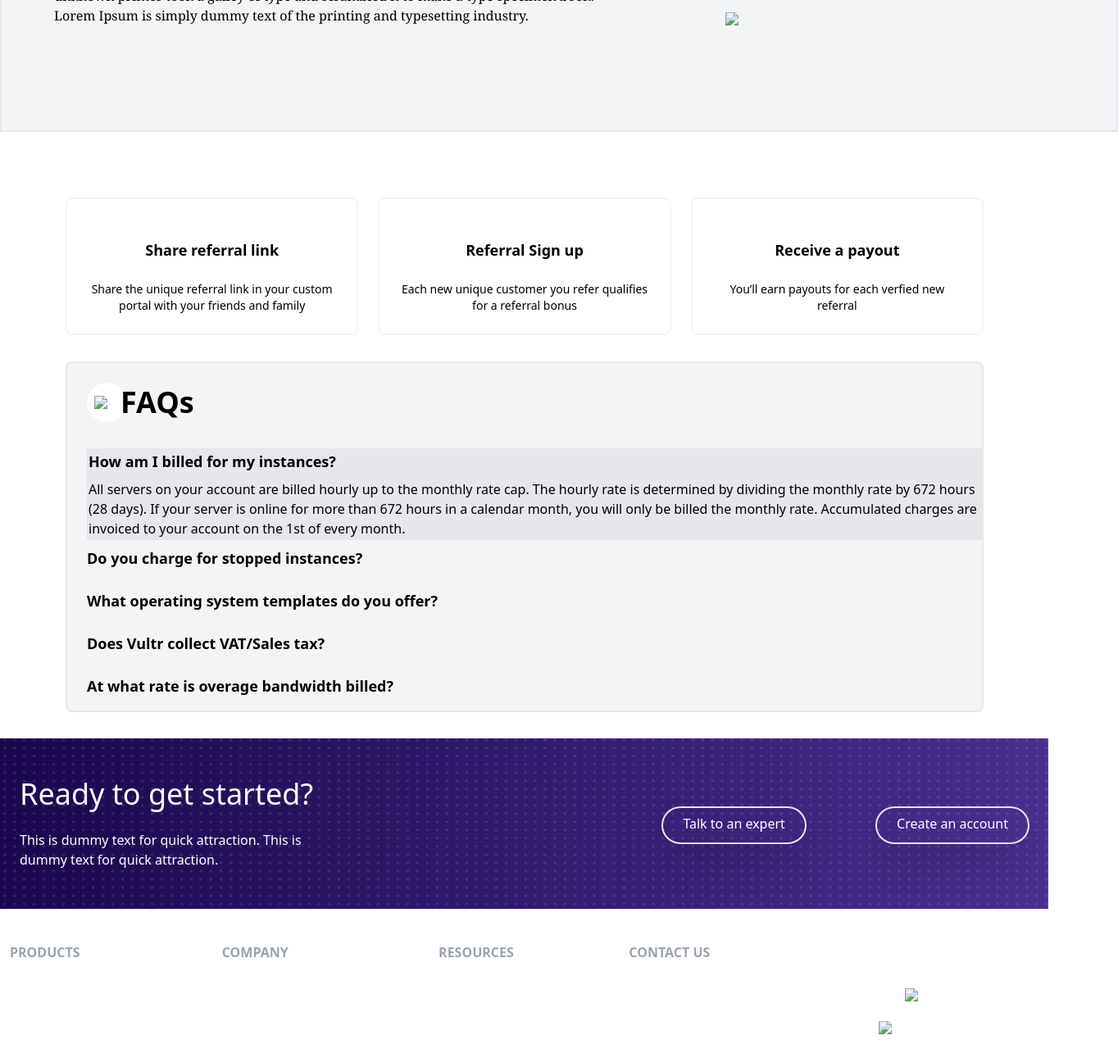
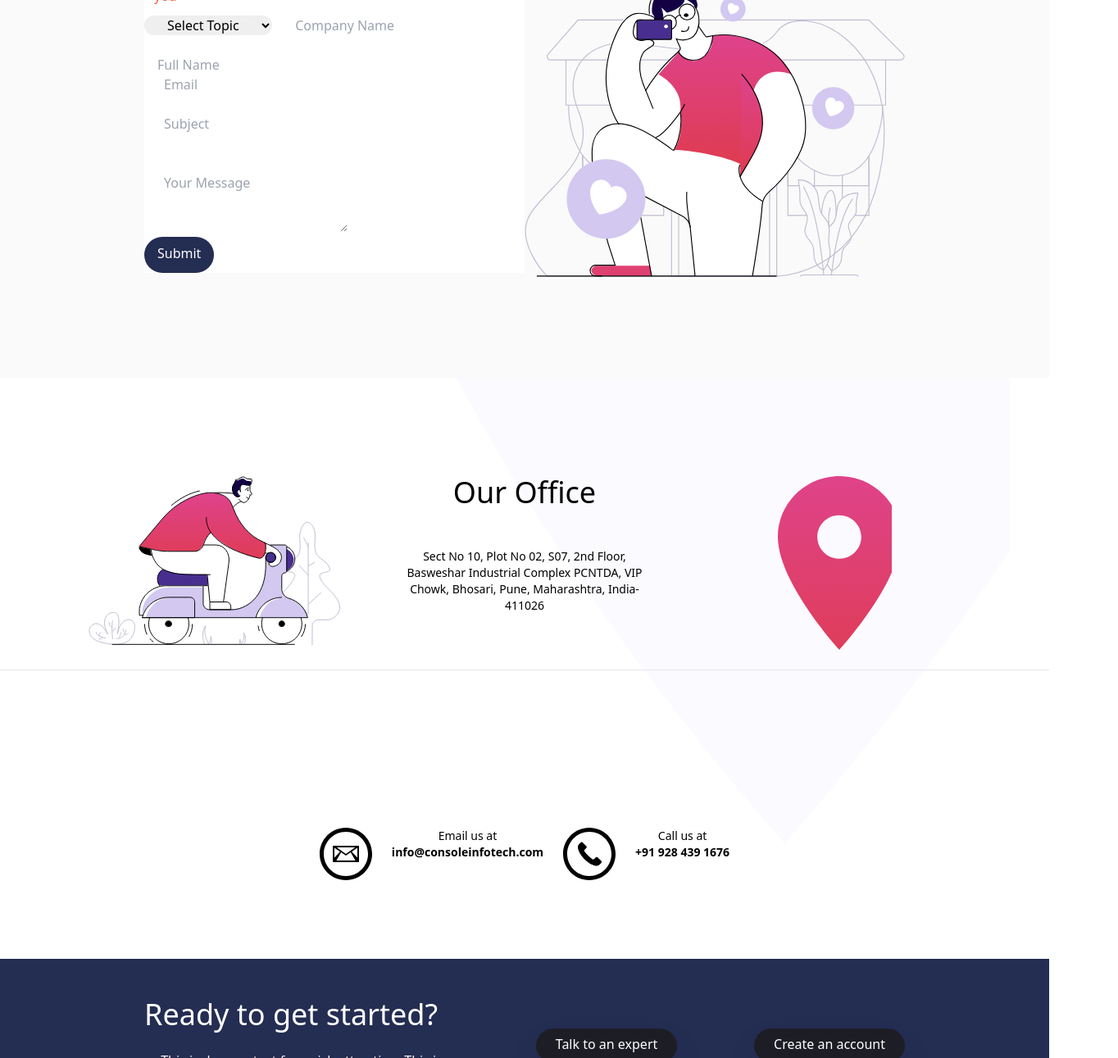
Before and after one commit to Akshay-Limkar/popson.co, a website: page index.html in a window 1280 px wide. Shown: the part 311-1602 px from the top of the page at 82% size, 1364 px wide, since content can reach past the window. Drawn offline with nearby package versions, Linux system fonts and the light colour scheme; files whose address does not match are found by name.

Commit message:
Add files via upload

```diff
--- a/index.html
+++ b/index.html
@@ -1,43 +1,44 @@
 <!DOCTYPE html>
 <html lang="en">
-
   <head>
-  <meta charset="UTF-8">
-  <meta http-equiv="X-UA-Compatible" content="IE=edge">
-  <meta name="viewport" content="width=device-width, initial-scale=1.0">
-  <script src="https://cdn.tailwindcss.com"></script>
-  <link rel="preconnect" href="./css/main.css">
+    <meta charset="UTF-8" />
+    <meta http-equiv="X-UA-Compatible" content="IE=edge" />
+    <meta name="viewport" content="width=device-width, initial-scale=1.0" />
+    <link rel="stylesheet" href="css/main.css" />
+    <title>Popson Web Page</title>
     <link rel="preconnect" href="https://fonts.googleapis.com">
 <link rel="preconnect" href="https://fonts.gstatic.com" crossorigin>
-  <link
-    href="https://fonts.googleapis.com/css2?family=Poppins:ital,wght@0,200;0,300;0,400;0,500;0,700;1,100;1,300&display=swap"
-    rel="stylesheet">
-  <title>popson.co</title>
+<link href="https://fonts.googleapis.com/css2?family=Poppins:ital,wght@1,300;1,500&display=swap" rel="stylesheet">
   </head>
-
     <body>
     <!-- Navbar -->
-  <nav class="relative container font-bold mb-0 mx-auto p-6">
+    <nav class="relative container font-bold mx-auto p-6">
       <!-- Flex container -->
       <div class="flex items-center justify-between">
         <!-- Logo -->
-      <div>
-        <img src="Img/Frame.svg" alt="Logo" />
+        <div class="pt-2 hover:text-brightRed font-bold text-darkGrayishBlue">
+          <img src="img/img-5.svg" alt="" />
+          <text class="font-bold font-poppins">popson.co</text>
         </div>
         <!-- Menu Items -->
-      <div class="space-x-20">
-        <a href="#" class="cursor-pointer hover:text-gray-400">Products</a>
-        <a href="#" class="cursor-pointer hover:text-gray-400">Features</a>
-        <a href="#" class="cursor-pointer hover:text-gray-400">Pricing</a>
-        <a href="#" class="cursor-pointer hover:text-gray-400">About us</a>
+        <div class="hidden space-x-6 md:flex">
+          <a href="#" class="hover:text-darkGrayishBlue">Products</a>
+          <a href="#" class="hover:text-darkGrayishBlue">Features</a>
+          <a href="#" class="hover:text-darkGrayishBlue">Pricing</a>
+          <a href="#" class="hover:text-darkGrayishBlue">About us</a>
         </div>
         <!-- Button -->
-      <a href="#"
-        class="hidden md:block p-3 px-6 pt-2 text-white bg-blue-900 rounded-full baseline hover:bg-blue-500">Sign in/
-        Sign up</a>
+        <a
+          href="#"
+          class="hidden md:block p-3 px-6 pt-2 text-white bg-darkBlue rounded-full baseline hover:bg-veryDarkBlue md:block"
+          >Sign in/ Sign up</a
+        >
 
         <!-- Hamburger Icon -->
-      <button id="menu-btn" class="block hamburger md:hidden focus:outline-none">
+    <button
+          id="menu-btn"
+          class="block hamburger md:hidden focus:outline-none"
+        >
           <span class="hamburger-top"></span>
           <span class="hamburger-middle"></span>
           <span class="hamburger-bottom"></span>
@@ -46,7 +47,9 @@
 
       <!-- Mobile Menu -->
       <div class="md:hidden">
-      <div id="menu" class="absolute flex-col cursor-pointer items-center hidden self-end py-8 mt-10 space-y-6 font-bold bg-white sm:w-auto sm:self-center
+        <div
+          id="menu"
+          class="absolute flex-col items-center hidden self-end py-8 mt-10 space-y-6 font-bold bg-white sm:w-auto sm:self-center
           left-6 right-6 drop-shadow-md">
           <a href="#">Product</a>
           <a href="#">Features</a>
@@ -55,277 +58,252 @@
         </div>
       </div>
     </nav>
-  <!-- Refferal and Img Section -->
-  <section>
+
+    <!-- Form and Img Section -->
+    <section class="bg-veryLightGray">
       <br />
       <!-- Flex Container -->
-    <div class="container flex flex-col-reverse items-center box-content
-      border-2 bg-gray-100 px-10 max-h-96 space-y-0 md:space-y-0 md:flex-row">
+      <div
+        class="container flex flex-col-reverse items-center px-6 mx-auto mt-10 space-y-0 md:space-y-0 md:flex-row"
+      >
         <!-- Left item -->
-      <div class="flex flex-col mt-10 mb-32 space-y-12 md:w-2/3">
-        <h1 class="max-w-md text-3xl font-bold mx-6 font-poppins text-center md:text-4xl md:text-left">
-          Referral Program
+        <div class="flex flex-col mb-32 space-y-12 md:w-1/2">
+          <h1
+            class="max-w-md text-3xl font-bold text-center md:text-4xl md:text-left"
+          >
+            Reach to us
           </h1>
-        <div class="">
-          <p class="flex flex-col space-y-12 mx-6 font-serif md:text-left">
-            Lorem Ipsum is simply dummy text of the printing and typesetting industry. Lorem Ipsum has been the
-            industry's standard dummy text ever since the 1500s, when an unknown printer took a galley of type and
-            scrambled it to make a type specimen book. Lorem Ipsum is simply dummy text of the printing and
-            typesetting industry.
+          <div class="box-content h-28 w-32 p-4
+          border-4 bg-white m4">
+          <p class="max-w-sm text-center text-brightRed p-3 md:text-left ">
+            Send us your query, we are happy to answer you
           </p>
+          <div class="container box-content h-28 w-32 p-4
+          border-4 bg-white m4">
+            <form>
+              <select class="flex-1 px-6 rounded-full focus:outline-none">
+                <option selected="selected">Select Topic</option>
+                <option value="">ABC</option>
+                <option value="">XYZ</option>
+                <option value="">MNO</option>
+              </select>
+              <input
+                type="text"
+                class="flex-1 px-6 rounded-full focus:outline-none"
+                name="compname"
+                placeholder="Company Name"
+              /><br /><br />
+              <input type="text" name="fullname" class="flex-1 px-4 rounded-full focus:outline-none" placeholder="Full Name" />
+              <input
+                type="email"
+                class="flex-1 px-6 rounded-full focus:outline-none "
+                name="emailID"
+                placeholder="Email"
+              /><br /><br />
+              <input
+                type="text"
+                class="flex-1 px-6 rounded-full focus:outline-none"
+                name="subject"
+                placeholder="Subject"
+              /><br /><br />
+              <textarea name="message" class="flex-2 px-12 p-6 pt-8 square-full focus:outline-none" placeholder="Your Message"></textarea>
+              <input
+                type="submit"
+                value="Submit"
+                class="hidden md:block p-3 px-4 pt-2 text-white bg-darkBlue rounded-full baseline hover:bg-veryDarkBlue md:block"
+              />
+            </div>
+            </form>
           </div>
         </div>
         <!-- Right item -->
-      <div class="flex flex-col space-y-12 md:w-1/2">
-        <img src="Img\Group 596.svg" class="w-80 mt-20 mx-28" />
+        <div class="flex flex-col mb-32 space-y-12 md:w-1/2">
+          <img src="img/img-1.svg" alt="" />
         </div>
       </div>
     </section>
+    <!-- Horizontal List -->
+    <section id="horizontallist">
+      <!-- Container to heading and testm blocks -->
+      <div class="max-w-6xl px-5 mx-auto text-center">
+        <!-- Horizontal Container -->
+        <div class="flex flex-col mt-24 md:flex-row md:space-x-6">
+          <!-- Scooter -->
+          <div class="flex flex-col items-center p-6 md:w-1/3">
+            <img src="img/img-4.svg" alt="" />
+          </div>
 
-  <!-- Second Container -->
-  <section id="Container">
-    <div class="max-w-6xl space-x-10 mx-20 mt-20 text-center">
-      <!-- Container -->
-      <div class="flex flex-col mt-8 md:flex-row md:space-x-6">
-        <!-- Container 1 -->
-        <div class="flex flex-col items-center box-content h-62
-          border-2 border-gray-100 bg-white m4 p-6 space-y-6 rounded-lg bg-veryLightGray md:w-1/3">
-          <img src="Img\Group 598.svg" alt="" />
-          <h5 class="text-lg font-bold">Share referral link</h5>
+          <!-- Office Address -->
+          <div class="hidden flex-col items-center p-6 md:flex md:w-1/3">
+            <h3 class="text-4xl">Our Office</h3>
+            <br /><br />
             <p class="text-sm">
-            Share the unique referral link in your custom portal with your friends and family
+              Sect No 10, Plot No 02, S07, 2nd Floor, Basweshar Industrial
+              Complex PCNTDA, VIP Chowk, Bhosari, Pune, Maharashtra,
+              India-411026
             </p>
           </div>
 
-        <!-- Container 2 -->
-        <div class="hidden flex-col items-center box-content h-62
-          border-2  border-gray-100 bg-white m4 p-6 space-y-6 rounded-lg bg-veryLightGray md:flex md:w-1/3">
-          <img src="Img\Group 46.svg" alt="" />
-          <h5 class="text-lg font-bold">Referral Sign up</h5>
-          <p class="text-sm text-darkGrayishBlue">
-            Each new unique customer you refer qualifies for a referral bonus
-          </p>
-        </div>
-
-        <!-- Container 3 -->
-        <div class="hidden flex-col items-center box-content h-62
-          border-2  border-gray-100 bg-white m4 p-6 space-y-6 rounded-lg bg-veryLightGray md:flex md:w-1/3">
-          <img src="Img\Group 597.svg" alt="" />
-          <h5 class="text-lg font-bold">Receive a payout</h5>
-          <p class="text-sm text-darkGrayishBlue">
-            You’ll earn payouts for each verfied new referral
-          </p>
+          <!-- Marker -->
+          <div
+            class="hidden flex-col items-center p-6 space-y-6 rounded-lg md:flex md:w-1/3"
+          >
+            <img src="img/img-3.svg" alt="" />
           </div>
         </div>
       </div>
     </section>
 
-  <!--List -->
-  <div class="flex flex-col items-left box-content rounded-lg mx-20 mt-8 mb-8 border-2 bg-gray-100 m4 space-y-2 ">
-    <div class="w-12 h-12 p-2 mt-6 mx-6 mb-6 bg-white rounded-full flex items-center border-white border md:flex">
-      <img src="Img\question 2.svg"/>
-      <h2 class="max-w-md p-4 text-4xl font-bold text-left md:text-left">
-        FAQs
-      </h2>
+    <!--Email Contact no-->
+    <hr
+      class="w-48 h-1 mx-auto my-4 bg-gray-100 border-0 rounded md:my-10 dark:bg-gray-700"
+    />
+    <section class="bg-gray-900">
+      <!-- Flex Container -->
+      <div
+        class="container flex flex-col items-center justify-between px-2 py-24 mx-auto space-y-12 md:flex-row md:space-y-0"
+      >
+        <div class="max-w-6xl px-5 mx-auto text-center">
+          <div
+            class="hidden flex-row p-1 space-x-6 space-x-reverse md:flex md:w-0/1"
+          >
+            <img src="img/mail-svgrepo-com.svg" class="w-16 mt-24 alt=" />
+            <div class="hidden flex-col items-start p-1 mt-24 md:flex md:w-0/1">
+              <p class="text-sm">Email us at</p>
+              <p class="text-sm font-bold">info@consoleinfotech.com</p>
             </div>
-    <!-- List Item 1 -->
-    <div class="flex flex-col space-y-3 md:space-y-0 md:space-x-6 md:flex-row">
-      <!-- Heading -->
-      <div class="rounded-full md:bg-transparent">
-        <div class="flex items-center space-x-2">
+            <img src="img/call-svgrepo-com.svg" class="w-16 mt-24 alt=" />
+            <div class="hidden flex-col items-start p-1 mt-24 md:flex md:w-0/1">
+              <p class="text-sm">Call us at</p>
+              <p class="text-sm font-bold">+91 928 439 1676</p>
             </div>
-      </div>
-      <div class="items-center box-content border-2 bg-gray-200 m4">
-        <h3 class="hidden mb-2 text-lg font-bold md:block">
-          How am I billed for my instances?
-        </h3>
-        <p>
-          All servers on your account are billed hourly up to the monthly rate cap. The hourly rate is determined by
-          dividing the monthly rate by 672 hours (28 days). If your server is online for more than 672 hours in a
-          calendar month, you will only be billed the monthly rate. Accumulated charges are invoiced to your account
-          on the 1st of every month.
-        </p>
-      </div>
-    </div>
-
-    <!-- List Item 2 -->
-    <div class="flex flex-col space-y-3 md:space-y-0 md:space-x-6 md:flex-row">
-      <!-- Heading -->
-      <div class="rounded-l-full bg-brightRedSupLight md:bg-transparent">
-        <div class="flex items-center space-x-2">
-        </div>
-      </div>
-
-      <div>
-        <h3 class="hidden mb-4 text-lg font-bold md:block">
-          Do you charge for stopped instances?
-        </h3>
-        <p>
-        </p>
-      </div>
-    </div>
-
-    <!-- List Item 3 -->
-    <div class="flex flex-col space-y-3 md:space-y-0 md:space-x-6 md:flex-row">
-      <!-- Heading -->
-      <div class="rounded-l-full bg-brightRedSupLight md:bg-transparent">
-        <div class="flex items-center space-x-2">
-        </div>
-      </div>
-
-      <div>
-        <h3 class="hidden mb-4 text-lg font-bold md:block">
-          What operating system templates do you offer?
-        </h3>
-        <p>
-        </p>
-      </div>
-    </div>
-    <!-- List Item 4 -->
-    <div class="flex flex-col space-y-3 md:space-y-0 md:space-x-6 md:flex-row">
-      <!-- Heading -->
-      <div class="rounded-l-full bg-brightRedSupLight md:bg-transparent">
-        <div class="flex items-center space-x-2">
-        </div>
-      </div>
-
-      <div>
-        <h3 class="hidden mb-4 text-lg font-bold md:block">
-          Does Vultr collect VAT/Sales tax?
-        </h3>
-        <p>
-        </p>
-      </div>
-    </div>
-    <!-- List Item 5 -->
-    <div class="flex flex-col space-y-3 md:space-y-0 md:space-x-6 md:flex-row">
-      <!-- Heading -->
-      <div class="rounded-l-full bg-brightRedSupLight md:bg-transparent">
-        <div class="flex items-center space-x-2">
-        </div>
-      </div>
-
-      <div>
-        <h3 class="hidden mb-4 text-lg font-bold md:block">
-          At what rate is overage bandwidth billed?
-        </h3>
-        <p>
-        </p>
           </div>
         </div>
       </div>
     </section>
+
     <!-- Talk to expert -->
-  <section id="expert" class="bg-[url('/Img/img-6.svg')] bg-cover">
+    <section id="expert" class="bg-darkBlue">
       <!-- Flex Container -->
       <div
-      class="container flex flex-col items-center justify-between px-6 py-24 mx-auto space-y-12 md:py-12 md:flex-row md:space-y-0">
+        class="container flex flex-col items-center justify-between px-6 py-24 mx-auto space-y-12 md:py-12 md:flex-row md:space-y-0"
+      >
         <!-- Heading -->
         <div>
-        <h2 class="text-5xl text-center text-white md:text-4xl md:max-w-xl md:text-left">
+          <h2
+            class="text-5xl text-center text-white md:text-4xl md:max-w-xl md:text-left"
+          >
             Ready to get started?
           </h2>
-        <br>
-        <p class="max-w-sm  text-white">
+          <br />
+          <p class="max-w-sm text-center text-veryPaleRed">
             This is dummy text for quick attraction. This is dummy text for
             quick attraction.
           </p>
         </div>
+
         <!-- Button -->
-      <div class="space-x-20">
-        <a href="#"
-          class="p-3 px-6 pt-2 text-white bg-transparent border-2 rounded-full shadow-2xl baseline hover:bg-gray-700">Talk
-          to an
-          expert</a>
-        <a href="#"
-          class="p-3 px-6 pt-2 text-white bg-transparent border-2 rounded-full shadow-2xl baseline hover:bg-gray-700">Create
-          an
-          account</a>
+        <div>
+          <a
+            href="#"
+            class="p-3 px-6 pt-2 text-white bg-veryDarkBlue rounded-full shadow-2xl baseline hover:bg-gray-700"
+            >Talk to an expert</a
+          >
+        </div>
+        <div>
+          <a
+            href="#"
+            class="p-3 px-6 pt-2 text-white bg-veryDarkBlue rounded-full shadow-2xl baseline hover:bg-gray-700"
+            >Create an account</a
+          >
         </div>
       </div>
-    <hr class="h-px my-0 bg-white border-0 dark:bg-gray-900" />
+      <hr class="h-px my-8 bg-gray-900 border-0 dark:bg-gray-900" />
     </section>
+
     <!-- Footer -->
-  <footer class="bg-[url('/Img/Rectangle126.svg')]">
+    <footer class="bg-darkBlue">
       <!-- Flex Container -->
-    <div class="container flex flex-col-reverse justify-between px-3 py-10 mx-auto md:flex-row">
+      <div
+        class="container flex flex-col-reverse justify-between px-3 py-10 mx-auto space-y-8 md:flex-row md:space-y-0"
+      >
         <!-- Logo and social links container -->
         <div
-        class="flex flex-col-reverse items-center justify-between space-y-12 md:flex-col md:space-y-0 md:items-start">
+          class="flex flex-col-reverse items-center justify-between space-y-12 md:flex-col md:space-y-0 md:items-start"
+        >
           <div class="flex flex-col space-y-3 text-white">
-          <a href="#" class="hover:text-gray-800 font-bold text-gray-400">PRODUCTS</a>
-          <a href="#" class="hover:text-gray-400">Cloud Compute</a>
-          <a href="#" class="hover:text-gray-400">Dedicated Cloud</a>
-          <a href="#" class="hover:text-gray-400">Load Balancer</a>
-          <a href="#" class="hover:text-gray-400">Kubernates</a>
-          <a href="#" class="hover:text-gray-400">Auto Scalling</a>
-          <a href="#" class="hover:text-gray-400">Block Storage</a>
-          <a href="#" class="hover:text-gray-400">Auto Backup</a>
+            <a href="#" class="hover:text-brightRed font-bold text-darkGrayishBlue">PRODUCTS</a>
+            <a href="#" class="hover:text-brightRed">Cloud Compute</a>
+            <a href="#" class="hover:text-brightRed">Dedicated Cloud</a>
+            <a href="#" class="hover:text-brightRed">Load Balancer</a>
+            <a href="#" class="hover:text-brightRed">Kubernates</a>
+            <a href="#" class="hover:text-brightRed">Auto Scalling</a>
+            <a href="#" class="hover:text-brightRed">Block Storage</a>
+            <a href="#" class="hover:text-brightRed">Auto Backup</a>
           </div>
         </div>
         <!-- List Container -->
         <div class="flex justify-around space-x-32">
           <div class="flex flex-col space-y-3 text-white">
-          <a href="#" class="hover:text-gray-800 font-bold text-gray-400">COMPANY</a>
-          <a href="#" class="hover:text-gray-400">About Us</a>
-          <a href="#" class="hover:text-gray-400">Leadership Team</a>
-          <a href="#" class="hover:text-gray-400">Referral Program</a>
-          <a href="#" class="hover:text-gray-400">Career</a>
-          <a href="#" class="hover:text-gray-400">Blog</a>
-          <a href="#" class="hover:text-gray-400">SLA</a>
+            <a href="#" class="hover:text-brightRed font-bold text-darkGrayishBlue">COMPANY</a>
+            <a href="#" class="hover:text-brightRed">About Us</a>
+            <a href="#" class="hover:text-brightRed">Leadership Team</a>
+            <a href="#" class="hover:text-brightRed">Referral Program</a>
+            <a href="#" class="hover:text-brightRed">Career</a>
+            <a href="#" class="hover:text-brightRed">Blog</a>
+            <a href="#" class="hover:text-brightRed">SLA</a>
           </div>
         </div>
         <div class="flex justify-around space-x-32">
           <div class="flex flex-col space-y-3 text-white">
-          <a href="#" class="hover:text-gray-800 font-bold text-gray-400">RESOURCES</a>
-          <a href="#" class="hover:text-gray-400">Solutions</a>
-          <a href="#" class="hover:text-gray-400">Pricing</a>
-          <a href="#" class="hover:text-gray-400">Resources</a>
-          <a href="#" class="hover:text-gray-400">FAQ</a>
-          <a href="#" class="hover:text-gray-400">Popson Docs</a>
-          <a href="#" class="hover:text-gray-400">API</a>
+            <a href="#" class="hover:text-brightRed"></a>
+            <a href="#" class="hover:text-brightRed"></a>
+            <a href="#" class="hover:text-brightRed"></a>
+            <a href="#" class="hover:text-brightRed">Solutions</a>
+            <a href="#" class="hover:text-brightRed">Pricing</a>
+            <a href="#" class="hover:text-brightRed">Resources</a>
+            <a href="#" class="hover:text-brightRed">FAQ</a>
+            <a href="#" class="hover:text-brightRed">Popson Docs</a>
+            <a href="#" class="hover:text-brightRed">API</a>
           </div>
         </div>
         <div class="flex justify-around space-x-32">
           <div class="flex flex-col space-y-3 text-white">
-          <a href="#" class="hover:text-gray-800 font-bold text-gray-400">CONTACT US</a>
-          <a href="#" class="hover:text-gray-400">Sales</a>
-          <a href="#" class="hover:text-gray-400">Support</a>
-          <a href="#" class="hover:text-gray-400">Report Abuse</a>
+            <a href="#" class="hover:text-brightRed"></a>
+            <a href="#" class="hover:text-brightRed"></a>
+            <a href="#" class="hover:text-brightRed"></a>
+            <a href="#" class="hover:text-brightRed">Sales</a>
+            <a href="#" class="hover:text-brightRed">Support</a>
+            <a href="#" class="hover:text-brightRed">Report Abuse</a>
           </div>
         </div>
 
         <!-- Input Container -->
-      <div class="mt-14">
-        <img src="Img\Group 422.svg" class="w-16 mx-auto alt=" />
-        <img src="Img\Group 421.svg" class="w-32 mt-6 mx-auto alt=" />
-
-        <div class="flex flex-row mt-6 mx-auto justify-end space-x-6">
-          <div class="w-12 h-12 hover:bg-white rounded-full flex justify-center items-center border-white border">
-            <img src="Img\1161953_instagram_icon.svg" class="w-6" />
-          </div>
-          <div class="w-12 h-12 hover:bg-white rounded-full flex justify-center items-center border-white border">
-            <img src="Img\211929_social_youtube_icon.svg" class="w-6" />
-          </div>
-          <div class="w-12 h-12 hover:bg-white rounded-full flex justify-center items-center border-white border">
-            <img src="Img\104501_twitter_bird_icon.svg" class="w-6" />
-          </div>
-          <div class="w-12 h-12 hover:bg-white rounded-full flex justify-center items-center border-white border">
-            <img src="Img\Path 595.svg" class="w-5" />
-          </div>
+        <div class="flex flex-row justify-between space-x-6">
+          <img src="img/instagram-round-svgrepo-com.svg" class="w-16 mt-24 alt=" />
+          <img src="img/youtube-round-svgrepo-com.svg" class="w-16 mt-24 alt=" />
+          <img src="img/twitter-round-svgrepo-com.svg" class="w-16 mt-24 alt=" />
+          <img src="img/facebook-round-svgrepo-com.svg" class="w-16 mt-24 alt=" />
         </div>
       </div>
     </footer>
+
     <!-- Horizontal white line-->
-  <hr class="h-px my-0 bg-white border-0 dark:bg-gray-900" />
-  <section class="bg-[url('/Img/Rectangle126.svg')]">
+    <hr
+      class="w-48 h-1 mx-auto my-4 bg-gray-100 border-0 rounded md:my-10 dark:bg-gray-700"
+    />
+    <section class="bg-darkBlue">
       <!-- Flex Container -->
       <div
-      class="container flex flex-col items-center justify-between px-0 py-2 mx-auto space-y-12 md:flex-row md:space-y-0">
-      <a href="#" class="text-white px-6 hover:text-gray-400">Privacy Policy | Terms & Conditions | Cookie Policy</a>
-      <a href="#" class="text-white hover:text-gray-400">© 2022 Popson IT Services Pvt Ltd. All rights reserved.</a>
+        class="container flex flex-col items-center justify-between px-2 py-8 mx-auto space-y-12 md:flex-row md:space-y-0"
+      >
+        <a href="#" class="text-white hover:text-white"
+          >Privacy Policy | Terms & Conditions | Cookies Policy</a
+        >
+        <a href="#" class="text-white hover:text-white"
+          >@ 2022 ConsoleInfotech.All rights reserved.</a
+        >
       </div>
     </section>
   </body>
-
 </html>
```
Lines whose indentation alone changed are shown as unchanged.
